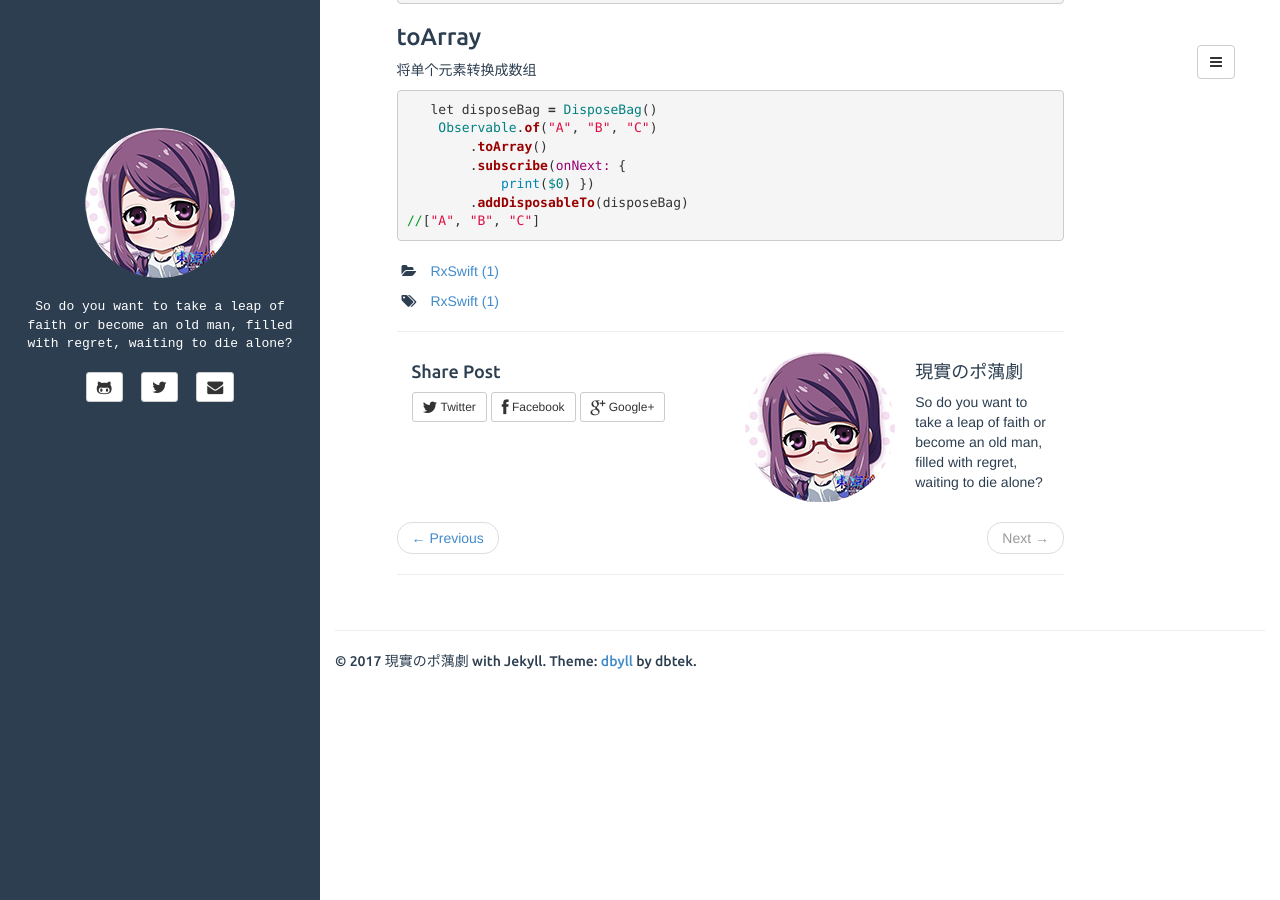
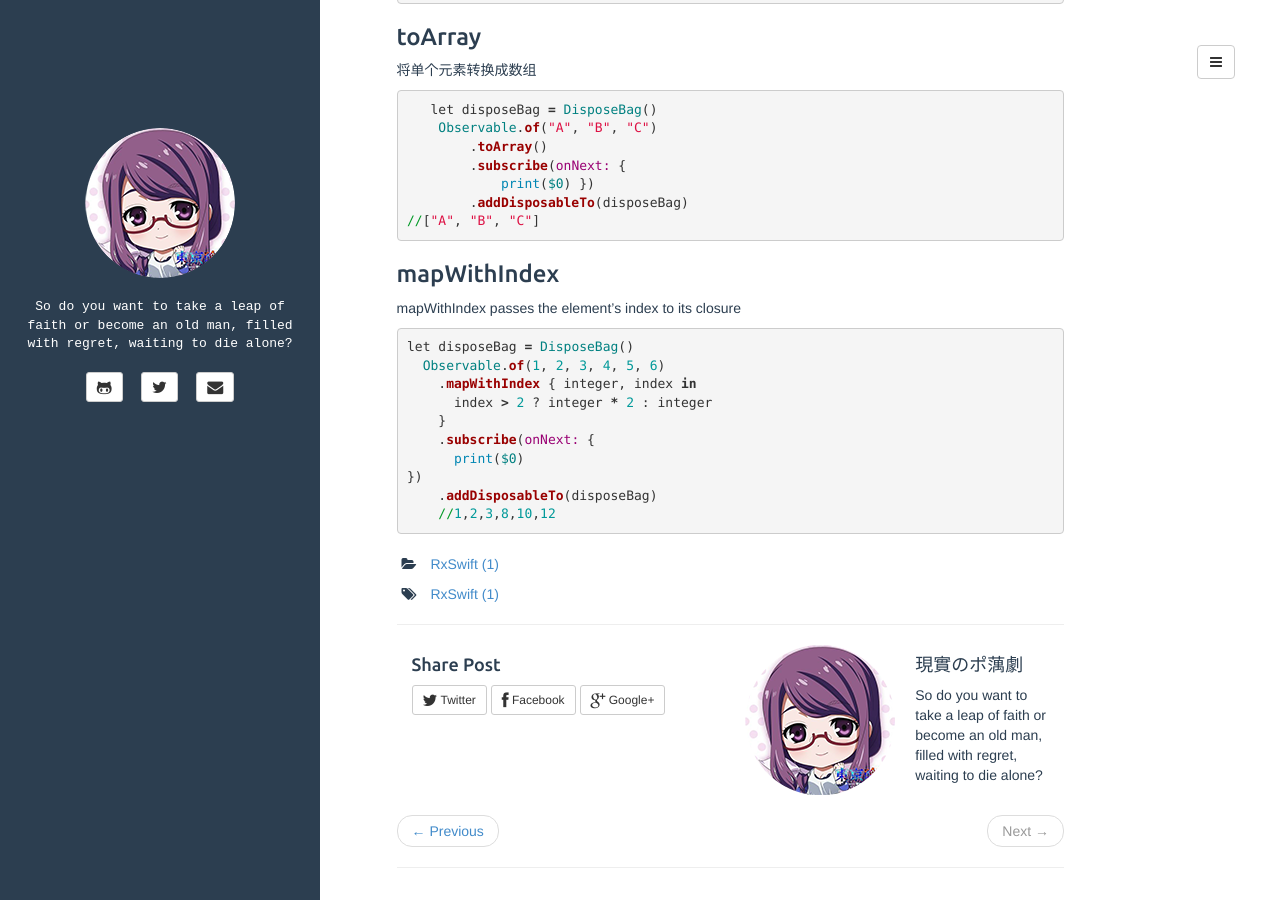
Before and after one commit to plusyu/plusyu.github.io, a Jekyll site: the page built from _posts/2017-07-13-RxSwift .md, in a window 1280 px wide and 900 px high, scrolled down 3707 px. Built offline with Jekyll 4.4.1, drawn with Linux system fonts in a browser that asks for light colours.

Commit message:
Update 2017-07-13-RxSwift .md

```diff
--- a/_posts/2017-07-13-RxSwift .md
+++ b/_posts/2017-07-13-RxSwift .md
@@ -231,3 +231,21 @@ print($0) })
 //["A", "B", "C"]
 
 {% endhighlight %}
+
+<h3>mapWithIndex</h3>
+<p>mapWithIndex passes the element’s index to its closure</p>
+
+{% highlight ruby %}
+
+let disposeBag = DisposeBag()
+  Observable.of(1, 2, 3, 4, 5, 6)
+    .mapWithIndex { integer, index in
+      index > 2 ? integer * 2 : integer
+    }
+    .subscribe(onNext: {
+      print($0)
+})
+    .addDisposableTo(disposeBag)
+    //1,2,3,8,10,12
+
+{% endhighlight %}
```
